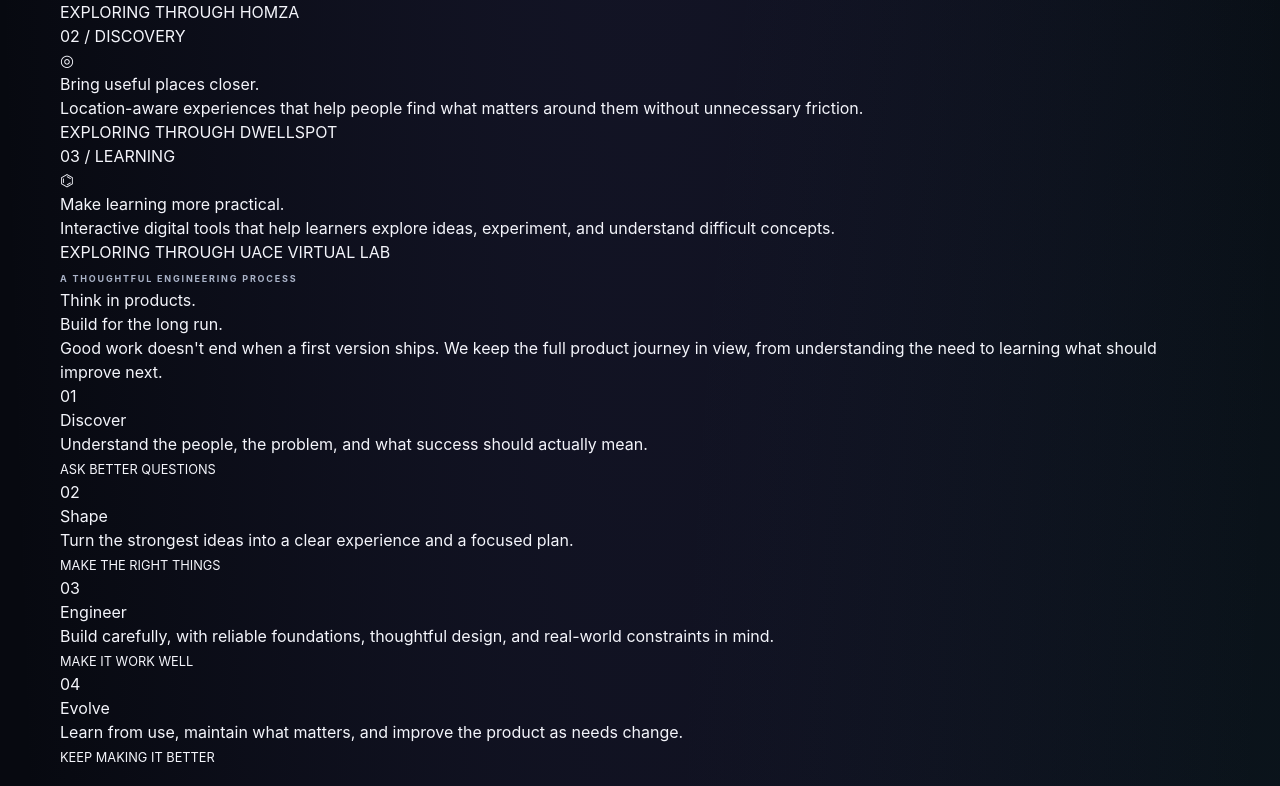
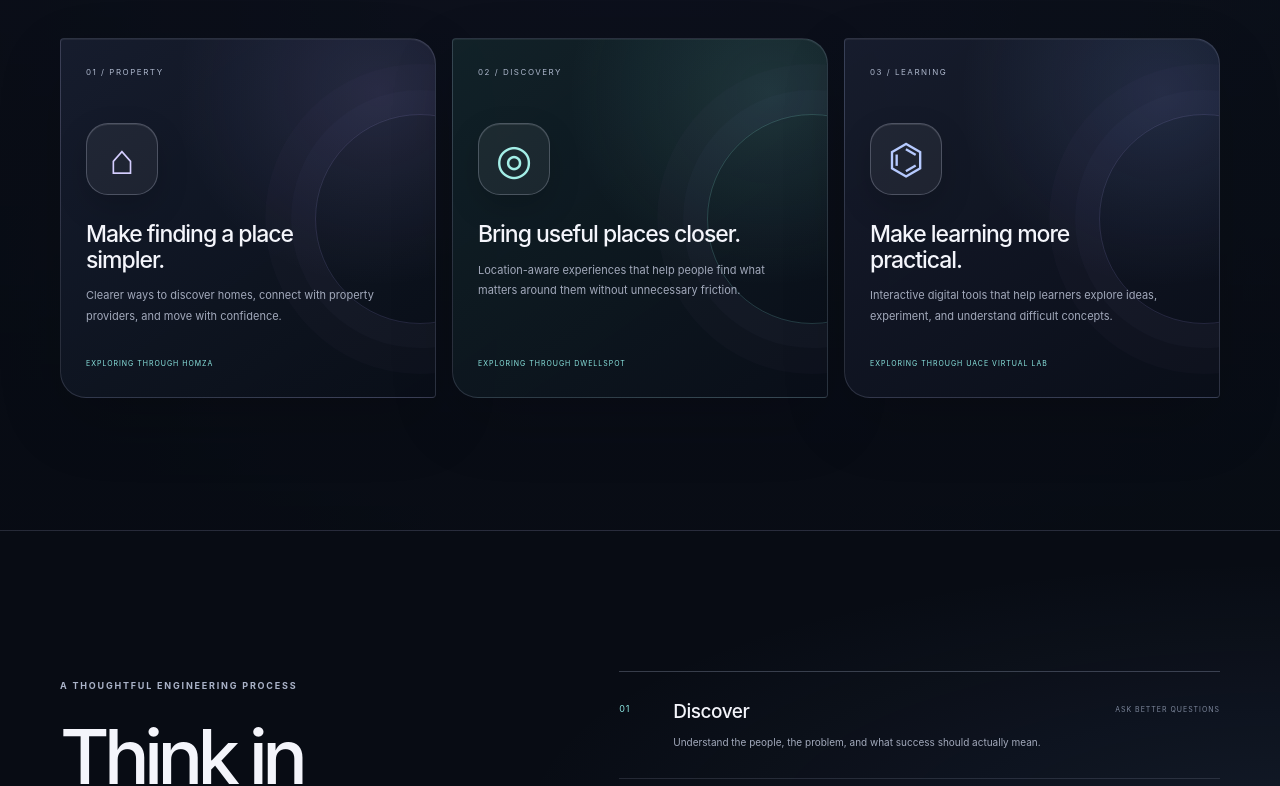
Before and after one commit to grok369-nexus/vortexlab, a Next.js app: page / in a window 1280 px wide. Shown: the part 2112-2898 px from the top of the page. Built offline with nearby package versions, Linux system fonts and the light colour scheme.

Commit message:
design: style industry storytelling and product lifecycle sections

```diff
--- a/src/app/globals.css
+++ b/src/app/globals.css
@@ -648,3 +648,123 @@ button, input, select, textarea { font: inherit; }
 @media (prefers-reduced-motion: reduce) {
   .impact-visual img { transition: none; }
 }
+
+/* Outcome-led positioning and engineering credibility */
+.expertise-section {
+  position: relative;
+  padding-block: 132px;
+  overflow: hidden;
+  border-bottom: 1px solid var(--line);
+  background: linear-gradient(180deg, rgba(14,19,31,.72), rgba(8,12,20,.94));
+}
+.expertise-heading { margin-bottom: 58px; }
+.industry-grid {
+  display: grid;
+  grid-template-columns: repeat(3, minmax(0, 1fr));
+  gap: 16px;
+}
+.industry-card {
+  position: relative;
+  min-height: 360px;
+  padding: 27px 25px;
+  overflow: hidden;
+  display: flex;
+  flex-direction: column;
+  align-items: flex-start;
+  border: 1px solid rgba(211,222,255,.15);
+  border-radius: 4px 26px 4px 26px;
+  background:
+    radial-gradient(ellipse at 85% 15%, rgba(181,165,255,.13), transparent 45%),
+    linear-gradient(145deg, rgba(24,31,49,.88), rgba(10,15,25,.92));
+  box-shadow: inset 0 1px rgba(255,255,255,.06), 0 24px 65px rgba(0,0,0,.15);
+  transition: transform .3s ease, border-color .3s ease;
+}
+.industry-card:hover { transform: translateY(-5px); border-color: rgba(181,165,255,.38); }
+.industry-card::after {
+  content: "";
+  position: absolute;
+  width: 210px; height: 210px; right: -90px; top: 75px;
+  border: 1px solid rgba(181,165,255,.15); border-radius: 50%;
+  box-shadow: 0 0 0 24px rgba(181,165,255,.025), 0 0 0 50px rgba(181,165,255,.018);
+  pointer-events: none;
+}
+.industry-discovery { background: radial-gradient(ellipse at 85% 15%, rgba(140,231,226,.13), transparent 45%), linear-gradient(145deg, rgba(19,37,43,.88), rgba(10,15,25,.94)); }
+.industry-discovery::after { border-color: rgba(140,231,226,.2); }
+.industry-learning { background: radial-gradient(ellipse at 85% 15%, rgba(139,174,255,.14), transparent 45%), linear-gradient(145deg, rgba(25,30,48,.9), rgba(10,15,25,.94)); }
+.industry-number { color: #aeb8cd; font-size: 8px; letter-spacing: .19em; }
+.industry-symbol {
+  display: grid; place-items: center;
+  width: 72px; height: 72px; margin-top: 45px; margin-bottom: 27px;
+  border: 1px solid rgba(228,232,255,.23); border-radius: 22px;
+  color: #d5ceff; background: rgba(255,255,255,.055);
+  box-shadow: inset 0 1px rgba(255,255,255,.1), 0 12px 32px rgba(0,0,0,.16);
+  font-size: 42px; line-height: 1;
+}
+.industry-discovery .industry-symbol { color: #a4eee7; }
+.industry-learning .industry-symbol { color: #b6caff; }
+.industry-card h3 { position: relative; z-index: 1; max-width: 270px; margin: 0 0 12px; font-size: 23px; line-height: 1.12; letter-spacing: -.045em; font-weight: 520; }
+.industry-card p { position: relative; z-index: 1; max-width: 310px; margin: 0; color: var(--muted); font-size: 11px; line-height: 1.85; }
+.industry-project { position: relative; z-index: 1; margin-top: auto; padding-top: 28px; color: var(--cyan); font-size: 7px; letter-spacing: .14em; }
+.delivery-section {
+  position: relative;
+  padding-block: 140px;
+  overflow: hidden;
+  background: radial-gradient(ellipse at 100% 40%, rgba(91,120,177,.12), transparent 42%), #080c14;
+  border-bottom: 1px solid var(--line);
+}
+.delivery-wrap { display: grid; grid-template-columns: .85fr 1.15fr; gap: clamp(55px, 9vw, 130px); }
+.delivery-heading h2, .proof-copy h2 {
+  margin: 24px 0;
+  font-size: clamp(49px, 6vw, 76px);
+  line-height: .98;
+  letter-spacing: -.075em;
+  font-weight: 520;
+}
+.delivery-heading h2 span, .proof-copy h2 span {
+  color: transparent;
+  background: linear-gradient(105deg, #d1c7ff, #a99aff 48%, #91e9e3);
+  -webkit-background-clip: text; background-clip: text;
+}
+.delivery-heading p, .proof-copy p { max-width: 390px; color: var(--muted); font-size: 12px; line-height: 1.95; }
+.delivery-steps { border-top: 1px solid var(--line-bright); }
+.delivery-steps article {
+  display: grid; grid-template-columns: 38px 1fr auto; gap: 16px; align-items: start;
+  padding: 26px 0; border-bottom: 1px solid var(--line);
+}
+.delivery-steps article > span, .proof-points article > span { color: var(--cyan); font-size: 9px; letter-spacing: .1em; padding-top: 4px; }
+.delivery-steps h3, .proof-points h3 { margin: 0 0 7px; font-size: 19px; font-weight: 520; letter-spacing: -.025em; }
+.delivery-steps p, .proof-points p { max-width: 390px; margin: 0; color: var(--muted); font-size: 10px; line-height: 1.85; }
+.delivery-steps small { color: #7d879c; font-size: 7px; letter-spacing: .14em; padding-top: 7px; white-space: nowrap; }
+.proof-section {
+  padding-block: 135px;
+  background: linear-gradient(120deg, rgba(25,28,46,.82), rgba(10,14,23,.94));
+  border-bottom: 1px solid var(--line);
+}
+.proof-wrap { display: grid; grid-template-columns: .95fr 1.05fr; gap: clamp(55px, 9vw, 130px); align-items: center; }
+.proof-copy h2 { font-size: clamp(46px, 5.4vw, 68px); }
+.proof-points { border-top: 1px solid var(--line-bright); }
+.proof-points article { display: grid; grid-template-columns: 38px 1fr; gap: 16px; padding: 24px 0; border-bottom: 1px solid var(--line); }
+.proof-points h3 { font-size: 17px; }
+@media (max-width: 900px) {
+  .expertise-section, .delivery-section, .proof-section { padding-block: 95px; }
+  .industry-grid { grid-template-columns: 1fr 1fr; }
+  .industry-card:last-child { grid-column: 1 / -1; min-height: 310px; }
+  .delivery-wrap, .proof-wrap { grid-template-columns: 1fr; gap: 45px; }
+  .delivery-heading p, .proof-copy p { max-width: 570px; }
+}
+@media (max-width: 640px) {
+  .expertise-section, .delivery-section, .proof-section { padding-block: 78px; }
+  .expertise-heading { margin-bottom: 35px; }
+  .industry-grid { grid-template-columns: 1fr; gap: 12px; }
+  .industry-card, .industry-card:last-child { grid-column: auto; min-height: 330px; padding: 23px 21px; }
+  .industry-symbol { margin-top: 35px; margin-bottom: 22px; }
+  .industry-card h3 { font-size: 22px; }
+  .delivery-wrap, .proof-wrap { display: block; }
+  .delivery-steps, .proof-points { margin-top: 38px; }
+  .delivery-steps article { grid-template-columns: 28px 1fr; gap: 12px; }
+  .delivery-steps small { grid-column: 2; padding-top: 0; }
+  .delivery-heading h2, .proof-copy h2 { font-size: clamp(45px, 12vw, 62px); }
+}
+@media (prefers-reduced-motion: reduce) {
+  .industry-card { transition: none; }
+}
```
